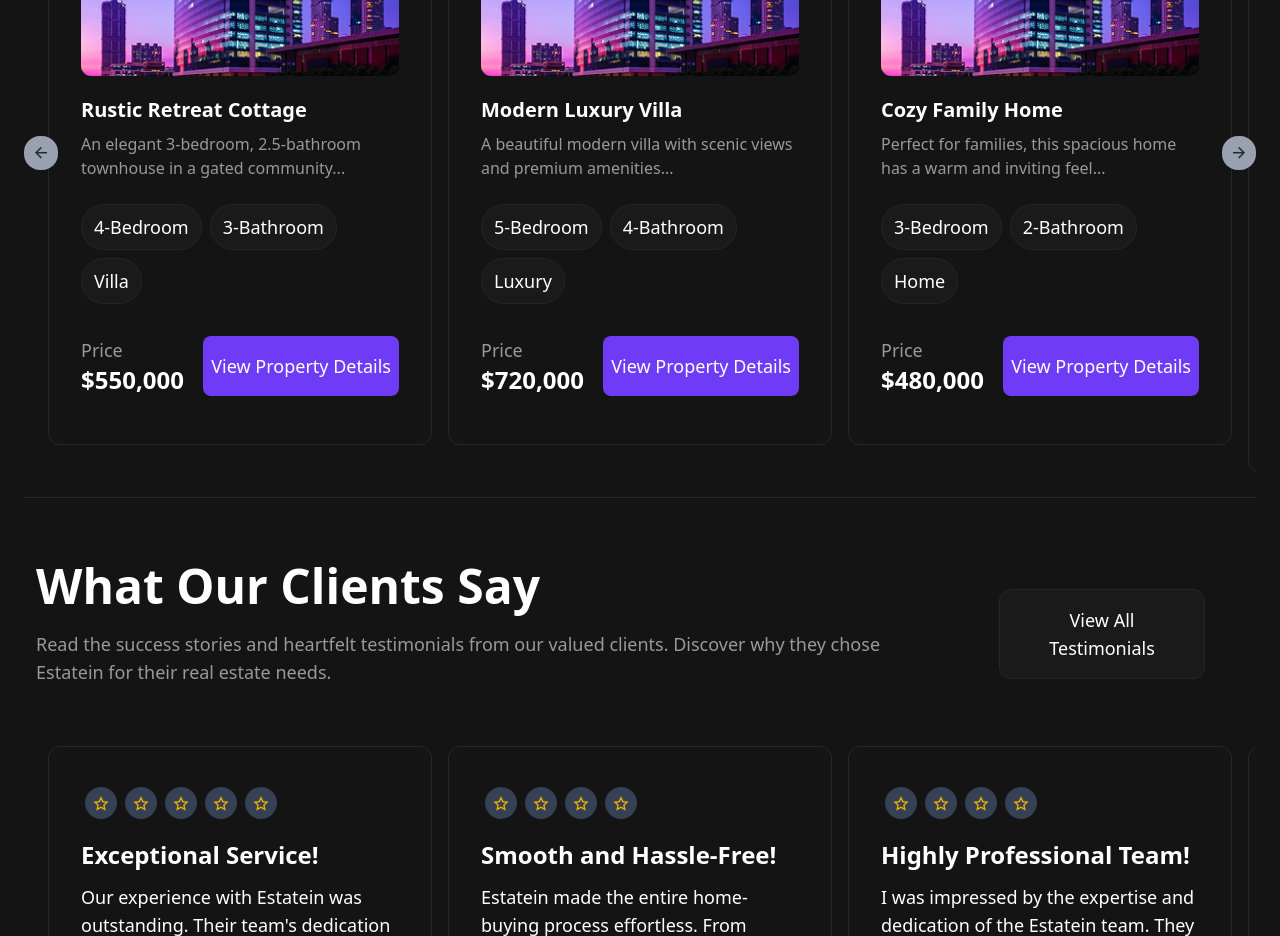
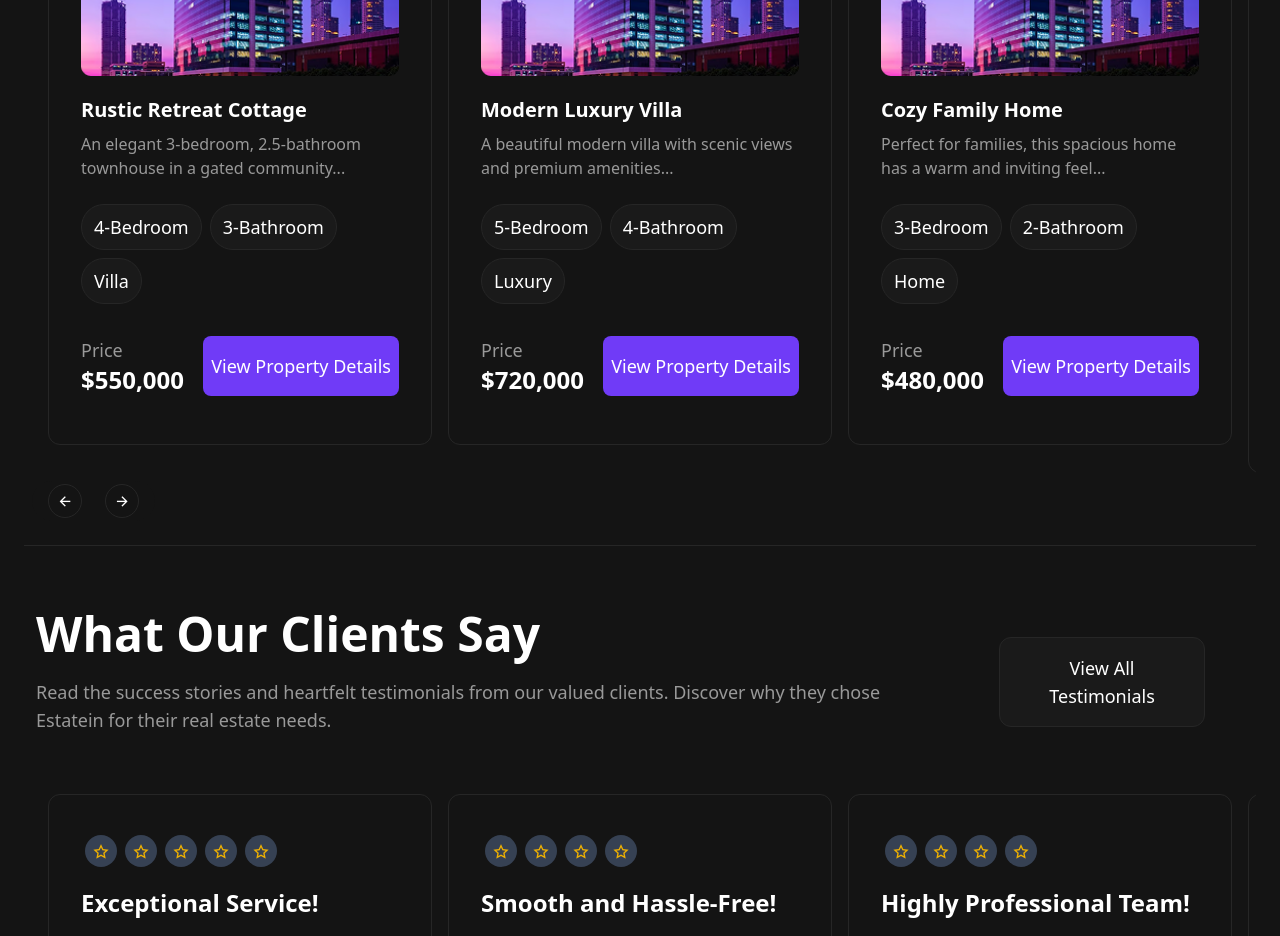
Before and after one commit to omk1r/MyProperty, a React (Vite) app in the folder client/: page / in a window 1280 px wide. Shown: the part 1480-2416 px from the top of the page. Built offline with nearby package versions, Linux system fonts and the light colour scheme.

Commit message:
propertDetails page carousel completed

```diff
--- a/client/src/component/PropertyCarousel.tsx
+++ b/client/src/component/PropertyCarousel.tsx
@@ -180,12 +180,12 @@ export default function PropertyCarousel() {
         </div>
       </div>
 
-      <div className="absolute inset-y-1/2 flex justify-between w-full">
-        <button onClick={prev} className="shadow rounded-full text-gray-800">
-          <i className="ri-arrow-left-line bg-gray-400 px-1 md:px-2 py-1 md:py-2 rounded-2xl md:text-lg"></i>
+      <div className="flex justify-between items-center bg-[#141414] mx-2 mt-2 px-4 py-2 rounded-full w-full md:w-[10%]">
+        <button onClick={prev}>
+          <i className="ri-arrow-left-line px-2 py-2 border border-[#262626] rounded-full"></i>
         </button>
-        <button onClick={next} className="shadow rounded-full text-gray-800">
-          <i className="ri-arrow-right-line bg-gray-400 px-1 md:px-2 py-1 md:py-2 rounded-2xl md:text-lg"></i>
+        <button onClick={next}>
+          <i className="ri-arrow-right-line px-2 py-2 border border-[#262626] rounded-full"></i>
         </button>
       </div>
     </div>
--- a/client/src/pages/PropertyDetails.tsx
+++ b/client/src/pages/PropertyDetails.tsx
@@ -1,4 +1,46 @@
+import { useEffect, useState } from 'react';
+
 const PropertyDetails = () => {
+  const images = [
+    './property-1.png',
+    './property-2.png',
+    './property-3.png',
+    './property-1.png',
+    './property-2.png',
+    './property-3.png',
+  ];
+  const [currentIndex, setCurrentIndex] = useState(0);
+  const [itemsPerView, setItemsPerView] = useState(1);
+
+  useEffect(() => {
+    // Update the number of visible images based on screen width
+    const updateItemsPerView = () => {
+      setItemsPerView(window.innerWidth >= 768 ? 2 : 1);
+    };
+
+    updateItemsPerView();
+    window.addEventListener('resize', updateItemsPerView);
+    return () => window.removeEventListener('resize', updateItemsPerView);
+  }, []);
+
+  const next = () => {
+    if (itemsPerView === 2) {
+      const maxIndex = Math.floor(images.length / 2) - 1;
+      setCurrentIndex(currentIndex < maxIndex ? currentIndex + 1 : 0);
+    } else {
+      setCurrentIndex((currentIndex + 1) % images.length);
+    }
+  };
+
+  const prev = () => {
+    if (itemsPerView === 2) {
+      const maxIndex = Math.floor(images.length / 2) - 1;
+      setCurrentIndex(currentIndex > 0 ? currentIndex - 1 : maxIndex);
+    } else {
+      setCurrentIndex((currentIndex - 1 + images.length) % images.length);
+    }
+  };
+
   return (
     <>
       <div className="my-10 md:my-16 px-6 md:px-9">
@@ -8,8 +50,7 @@ const PropertyDetails = () => {
           </h3>
           <div className="flex justify-between items-center my-2 md:w-3/4">
             <span className="px-2 py-1 border border-[#2a2a2a] rounded-md w-f font-medium text-sm">
-              {' '}
-              Malibu,California
+              Malibu, California
             </span>
             <div className="flex md:flex-col items-center md:items-start gap-1">
               <p className="text-[#999999] text-sm">Price</p>
@@ -17,7 +58,39 @@ const PropertyDetails = () => {
             </div>
           </div>
         </div>
-        <div></div>
+        <div className="flex flex-col items-center bg-[#1A1A1A] px-3 py-3 border border-[#262626] rounded-xl">
+          <div className="w-full overflow-hidden">
+            <div
+              className="flex w-full transition-transform duration-500 ease-out"
+              style={{
+                transform: `translateX(-${currentIndex * 100}%)`,
+              }}
+            >
+              {images.map((src, index) => (
+                <div
+                  key={index}
+                  className="flex-shrink-0 md:px-2 rounded-xl w-full md:w-1/2 overflow-hidden"
+                >
+                  <img
+                    src={src}
+                    alt={`Property ${index + 1}`}
+                    className="w-full h-full object-cover"
+                  />
+                </div>
+              ))}
+            </div>
+          </div>
+          <div className="flex justify-between items-center bg-[#141414] mt-2 px-1 py-1 rounded-full w-full md:w-[20%]">
+            <i
+              className="ri-arrow-left-line px-2 py-1 border border-[#262626] rounded-full cursor-pointer"
+              onClick={prev}
+            ></i>
+            <i
+              className="ri-arrow-right-line px-2 py-1 border border-[#262626] rounded-full cursor-pointer"
+              onClick={next}
+            ></i>
+          </div>
+        </div>
       </div>
     </>
   );
```
Also changed, not shown: client/public/property-2.png (added), client/public/property-3.png (added).
